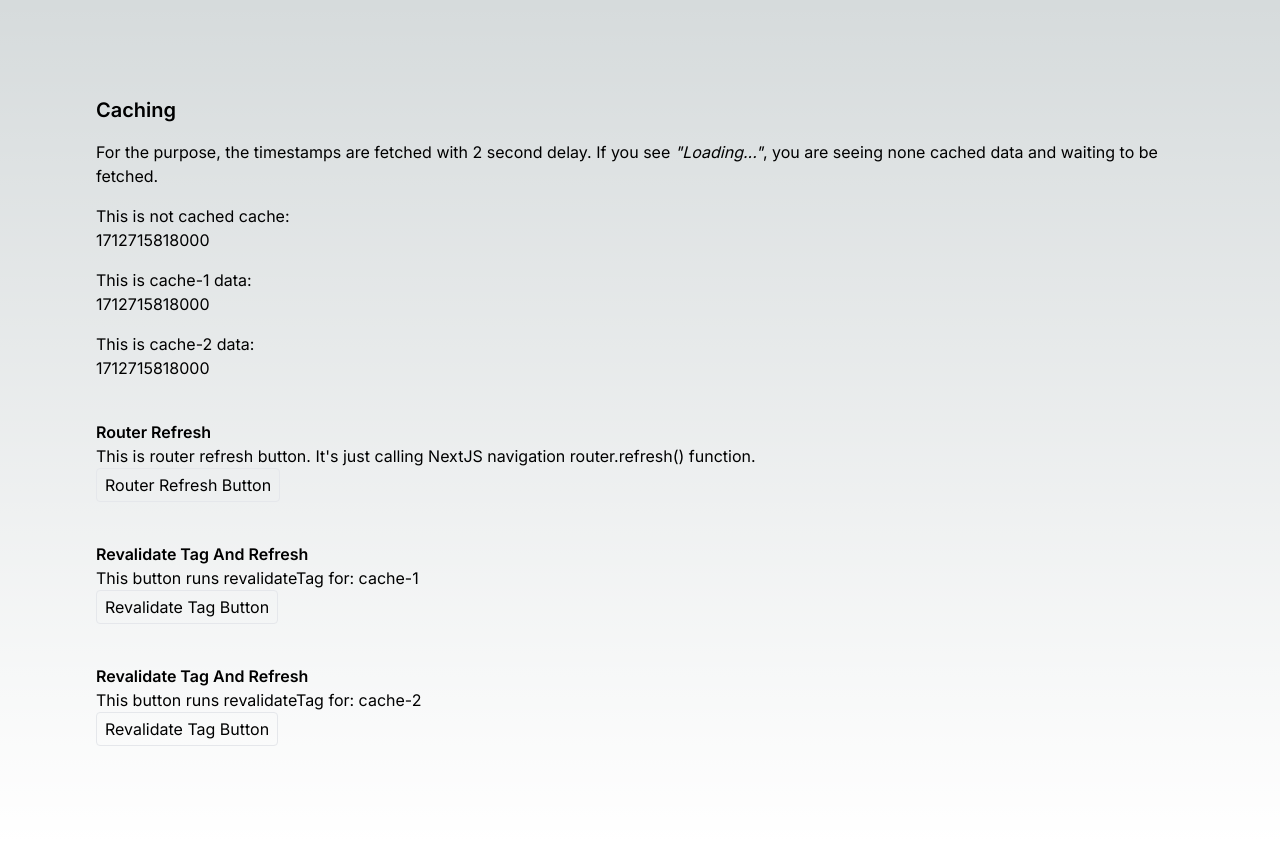
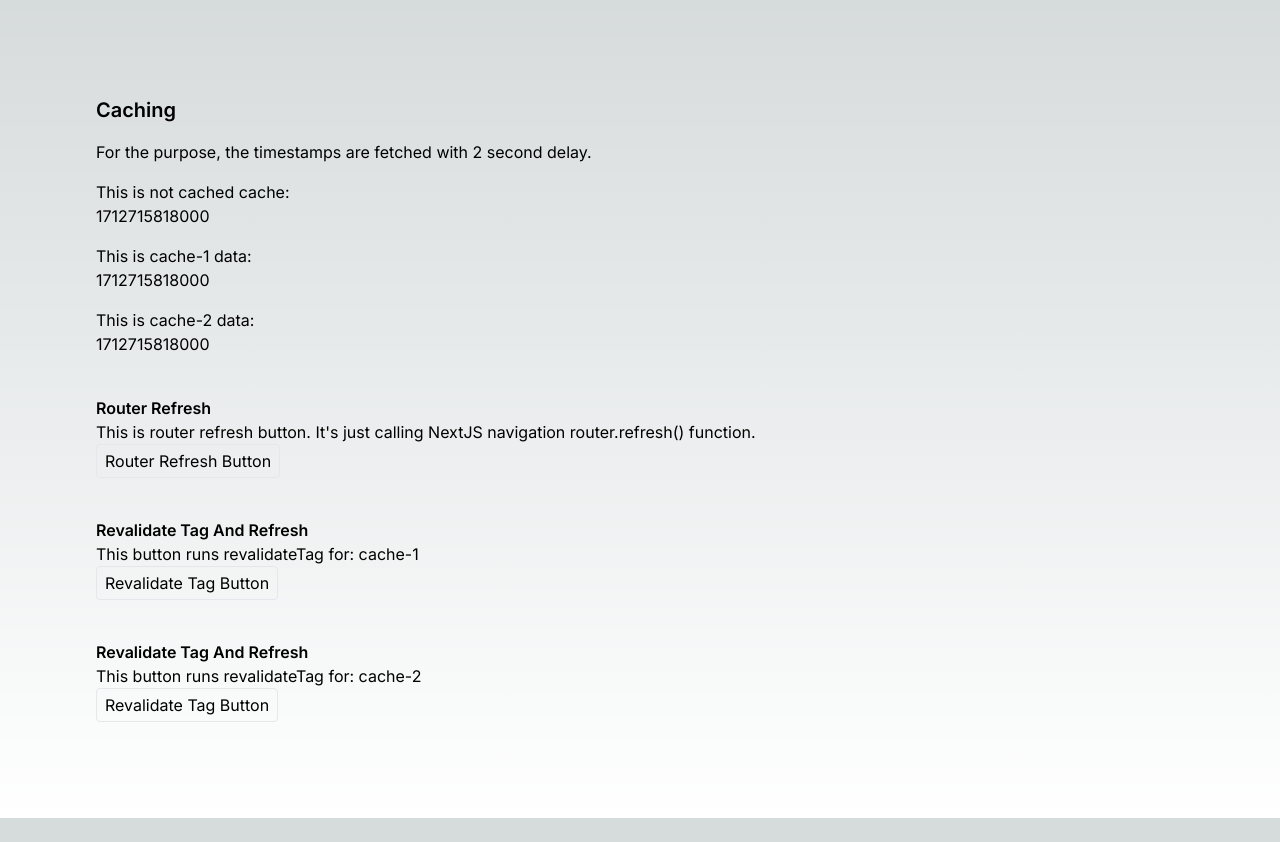
Before and after one commit to cjjeon/nextjs-learnings, a Next.js app: page /caching in a window 1280 px wide. After the commit the page ends 818 px from the top, so only its background shows below. Built offline with nearby package versions, Linux system fonts and the light colour scheme.

Commit message:
Minor edit

```diff
--- a/src/app/caching/page.tsx
+++ b/src/app/caching/page.tsx
@@ -13,8 +13,7 @@ export default function Page() {
       </div>
       <div className="py-2"/>
       <div>
-        For the purpose, the timestamps are fetched with 2 second delay. If you see <span
-        className="italic">"Loading..."</span>, you are seeing none cached data and waiting to be fetched.
+        For the purpose, the timestamps are fetched with 2 second delay.
       </div>
       <div className="py-2"/>
       <div>This is not cached cache:</div>
@@ -51,7 +50,7 @@ async function NotCachedTimestamp() {
   </>
 }
 
-async function CachedTimestamp(props: {tag: string}) {
+async function CachedTimestamp(props: { tag: string }) {
   const unixTimestamp = await unstable_cache(
     () => action.getCurrentDateInUnix(),
     [props.tag],
```
